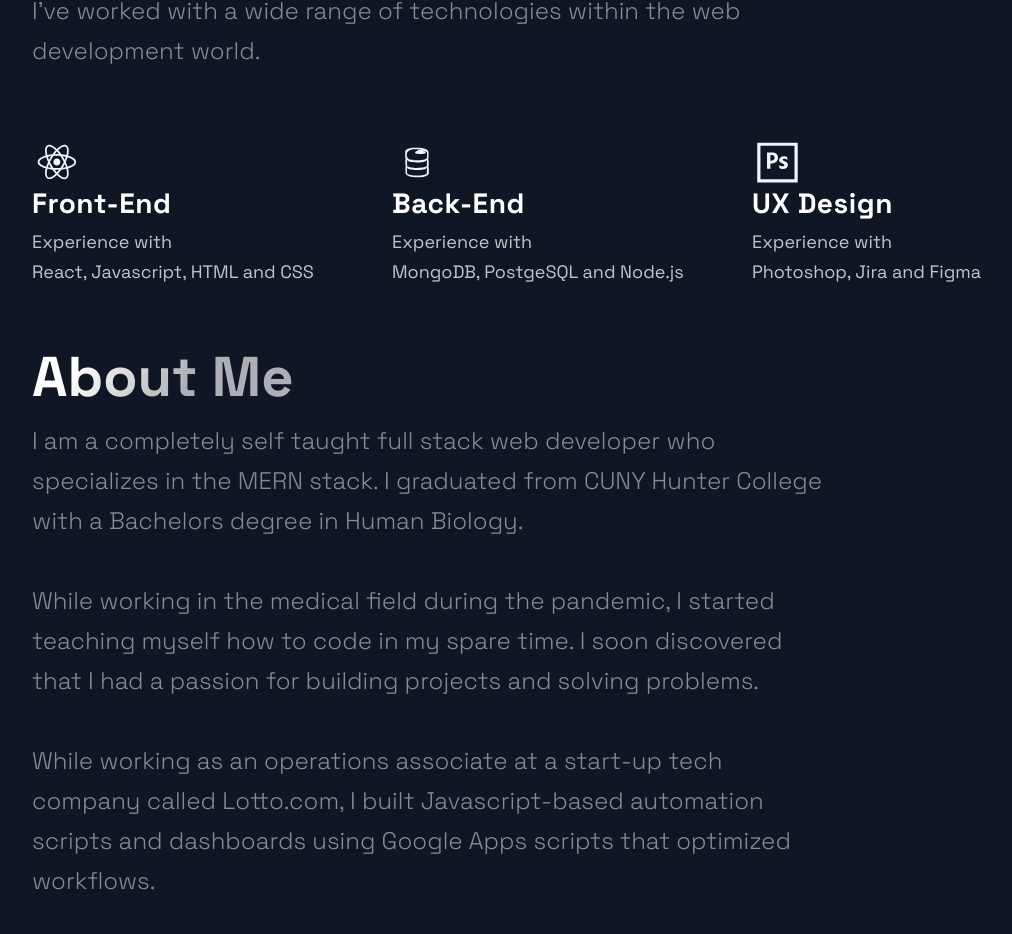
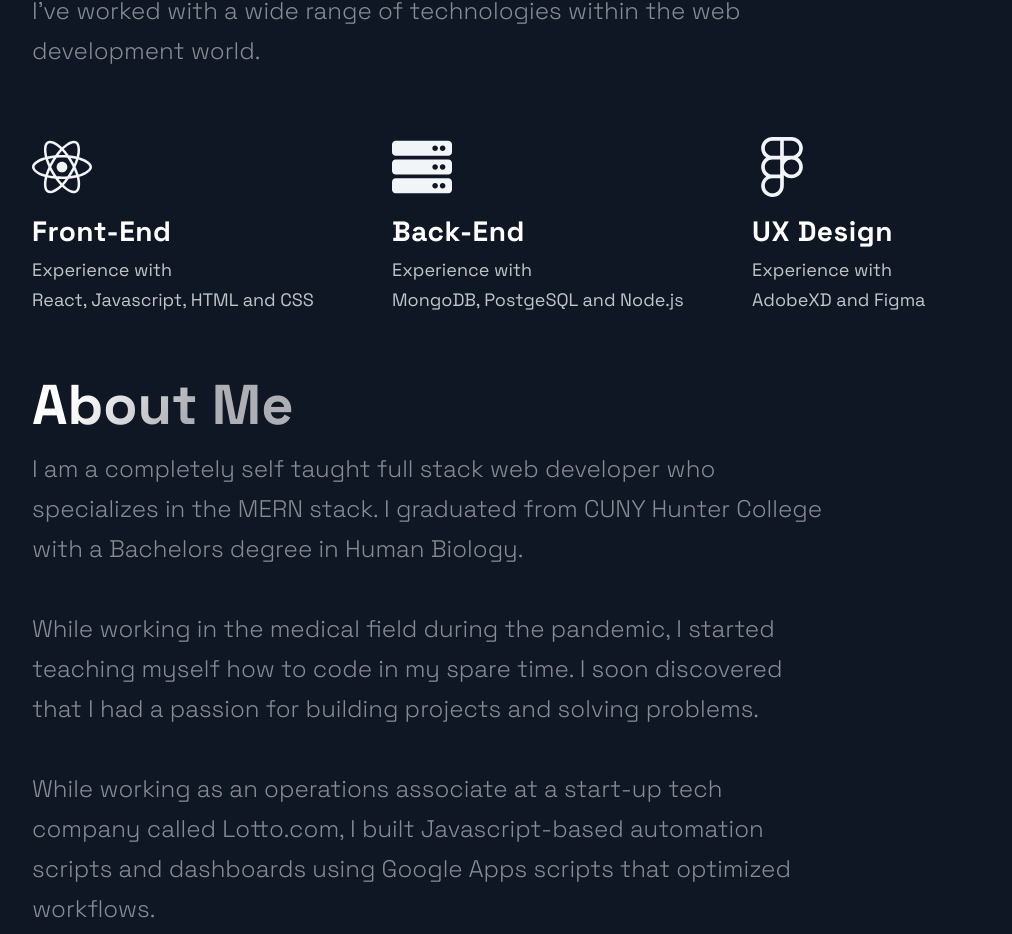
Before and after one commit to davidpedrero/David-Pedero-Portfolio, a Next.js app: page / in a window 1280 px wide. Shown: the part 2398-3332 px from the top of the page, without its empty margins (88-1100 px from the left). Built offline with nearby package versions, Linux system fonts and the light colour scheme.

Commit message:
fixed technologies icons

```diff
--- a/src/components/Technologies/Technologies.js
+++ b/src/components/Technologies/Technologies.js
@@ -1,5 +1,5 @@
 import React from 'react';
-import { DiFirebase, DiReact, DiStackoverflow, DiPhotoshop } from 'react-icons/di';
+import { FaFigma, FaReact, FaDatabase, FaServer} from 'react-icons/fa';
 import { Section, SectionDivider, SectionText, SectionTitle } from '../../styles/GlobalComponents';
 import { List, ListContainer, ListItem, ListParagraph, ListTitle } from './TechnologiesStyles';
 
@@ -13,7 +13,8 @@ const Technologies = () =>  (
     </SectionText>
     <List>
       <ListItem>
-        <DiReact size="5rem"/>
+        <FaReact size="6rem"/>
+        <br></br>
         <ListContainer>
           <ListTitle>Front-End</ListTitle>
           <ListParagraph>
@@ -23,7 +24,8 @@ const Technologies = () =>  (
         </ListContainer>
       </ListItem>
       <ListItem>
-        <DiFirebase size="5rem"/>
+        <FaServer size="6rem"/>
+        <br></br>
         <ListContainer>
           <ListTitle>Back-End</ListTitle>
           <ListParagraph>
@@ -33,12 +35,13 @@ const Technologies = () =>  (
         </ListContainer>
       </ListItem>
       <ListItem>
-        <DiPhotoshop size="5rem"/>
+        <FaFigma size="6rem"/>
+        <br></br>
         <ListContainer>
           <ListTitle>UX Design</ListTitle>
           <ListParagraph>
             Experience with <br/>
-            Photoshop, Jira and Figma
+            AdobeXD and Figma
           </ListParagraph>
         </ListContainer>
       </ListItem>
```
